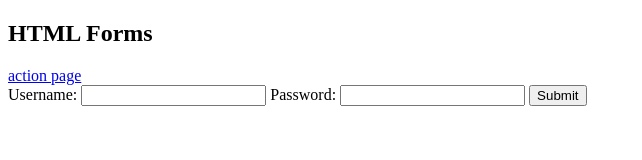
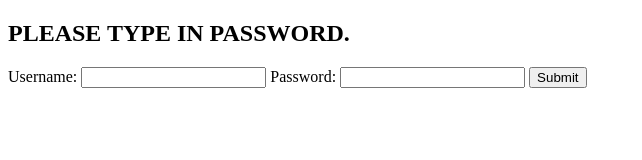
Before and after one commit to thesafehub/login, a plain HTML site: page index.html in a window 1280 px wide. Shown: the whole page, without its empty margins (0-642 px from the left). Drawn offline with Linux system fonts and the light colour scheme.

Commit message:
Update index.html

```diff
--- a/index.html
+++ b/index.html
@@ -1,12 +1,12 @@
 <!DOCTYPE html>
 <html>
     <head>
-        <title>Hub</title>
+        <title>???</title>
     </head>
 <body>
 
-<h2>HTML Forms</h2>
-<a href="action_page.html" title="Shortcut">action page</a>
+<h2>PLEASE TYPE IN PASSWORD.</h2>
+<!--<a href="action_page.html" title="Shortcut">action page</a>-->
 <form action="unfiltered.html" method="post">
     <label>Username: <input type="text" id="uN"></label>
     <label>Password: <input type="password" id="pW"></label>
```
